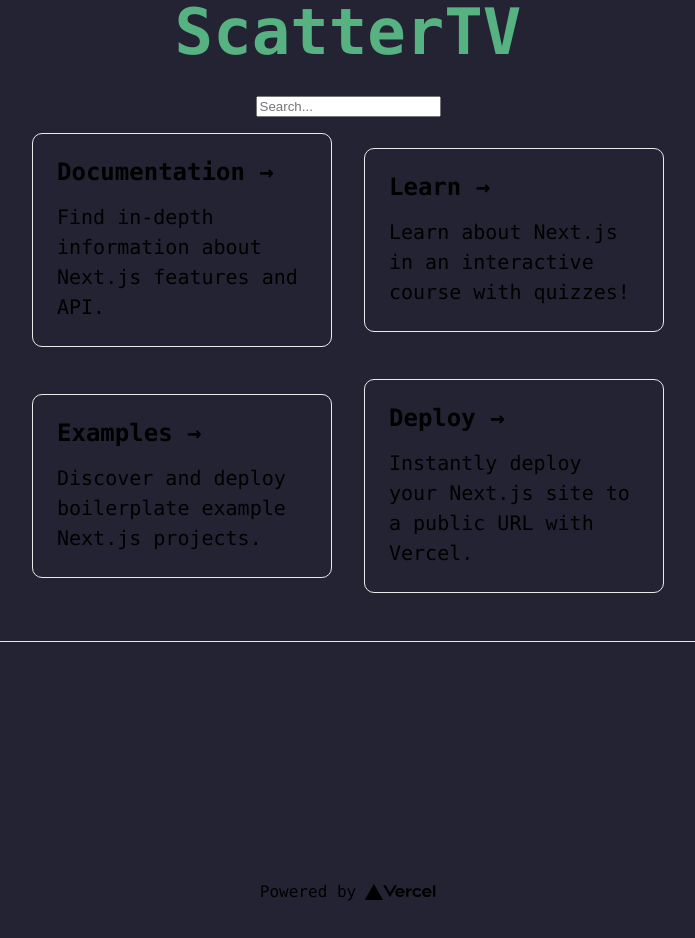
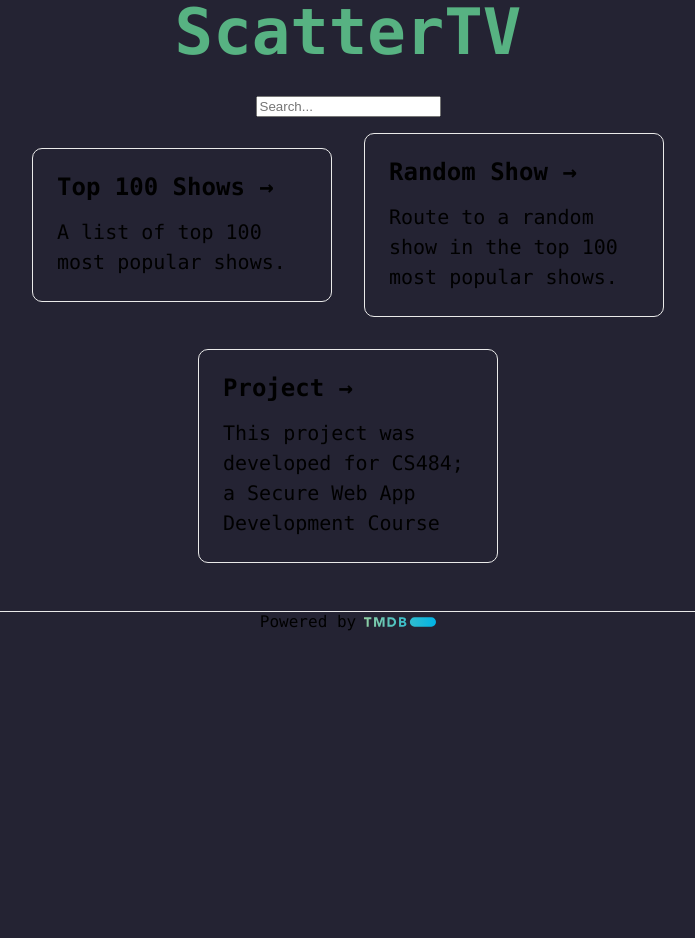
Before and after one commit to ckclassrooms/final-project-proposal-scattertv, a Next.js app in the folder scattertv/: page / in a window 1280 px wide. Shown: the top 938 px of the page, without its empty margins (292-987 px from the left). After the commit the page ends 800 px from the top, so only its background shows below. Built offline with nearby package versions, Linux system fonts and the light colour scheme.

Commit message:
Minor UI Improvements

```diff
--- a/scattertv/pages/index.tsx
+++ b/scattertv/pages/index.tsx
@@ -90,46 +90,35 @@ function Home(title: String) {
 
         <div className={styles.grid}>
           <a href="https://nextjs.org/docs" className={styles.card}>
-            <h2>Documentation &rarr;</h2>
-            <p>Find in-depth information about Next.js features and API.</p>
+            <h2>Top 100 Shows &rarr;</h2>
+            <p>A list of top 100 most popular shows.</p>
           </a>
 
           <a href="https://nextjs.org/learn" className={styles.card}>
-            <h2>Learn &rarr;</h2>
-            <p>Learn about Next.js in an interactive course with quizzes!</p>
+            <h2>Random Show &rarr;</h2>
+            <p>Route to a random show in the top 100 most popular shows.</p>
           </a>
 
           <a
-            href="https://github.com/vercel/next.js/tree/canary/examples"
+            href="https://cs484-website.pages.dev/syllabus"
             className={styles.card}
           >
-            <h2>Examples &rarr;</h2>
-            <p>Discover and deploy boilerplate example Next.js projects.</p>
+            <h2>Project  &rarr;</h2>
+            <p>This project was developed for CS484; a Secure Web App Development Course</p>
           </a>
 
-          <a
-            href="https://vercel.com/new?utm_source=create-next-app&utm_medium=default-template&utm_campaign=create-next-app"
-            target="_blank"
-            rel="noopener noreferrer"
-            className={styles.card}
-          >
-            <h2>Deploy &rarr;</h2>
-            <p>
-              Instantly deploy your Next.js site to a public URL with Vercel.
-            </p>
-          </a>
         </div>
       </main>
 
       <footer className={styles.footer}>
         <a
-          href="https://vercel.com?utm_source=create-next-app&utm_medium=default-template&utm_campaign=create-next-app"
+          href="https://www.themoviedb.org"
           target="_blank"
           rel="noopener noreferrer"
         >
           Powered by{' '}
           <span className={styles.logo}>
-            <Image src="/vercel.svg" alt="Vercel Logo" width={72} height={16} />
+            <Image src="/tmdbLogo.svg" alt="TMDB Logo" width={72} height={16} />
           </span>
         </a>
       </footer>
--- a/scattertv/styles/Home.module.css
+++ b/scattertv/styles/Home.module.css
@@ -19,7 +19,6 @@
 .footer {
   display: flex;
   flex: 1;
-  padding: 15rem 0;
   border-top: 1px solid #eaeaea;
   justify-content: center;
   align-items: center;
@@ -30,7 +29,6 @@
   justify-content: center;
   align-items: center;
   flex-grow: 1;
-
 }
 
 .title a {
@@ -60,10 +58,6 @@
   font-size: 20px;
   column-gap: 10px;
 }
-
-
-
-
 
 .sectionHeader{
   font-size: 34px;
@@ -198,7 +192,4 @@
   .code {
     background: #111;
   }
-  .logo img {
-    filter: invert(1);
-  }
 }
```
Also changed, not shown: scattertv/public/tmdbLogo.svg (added).
